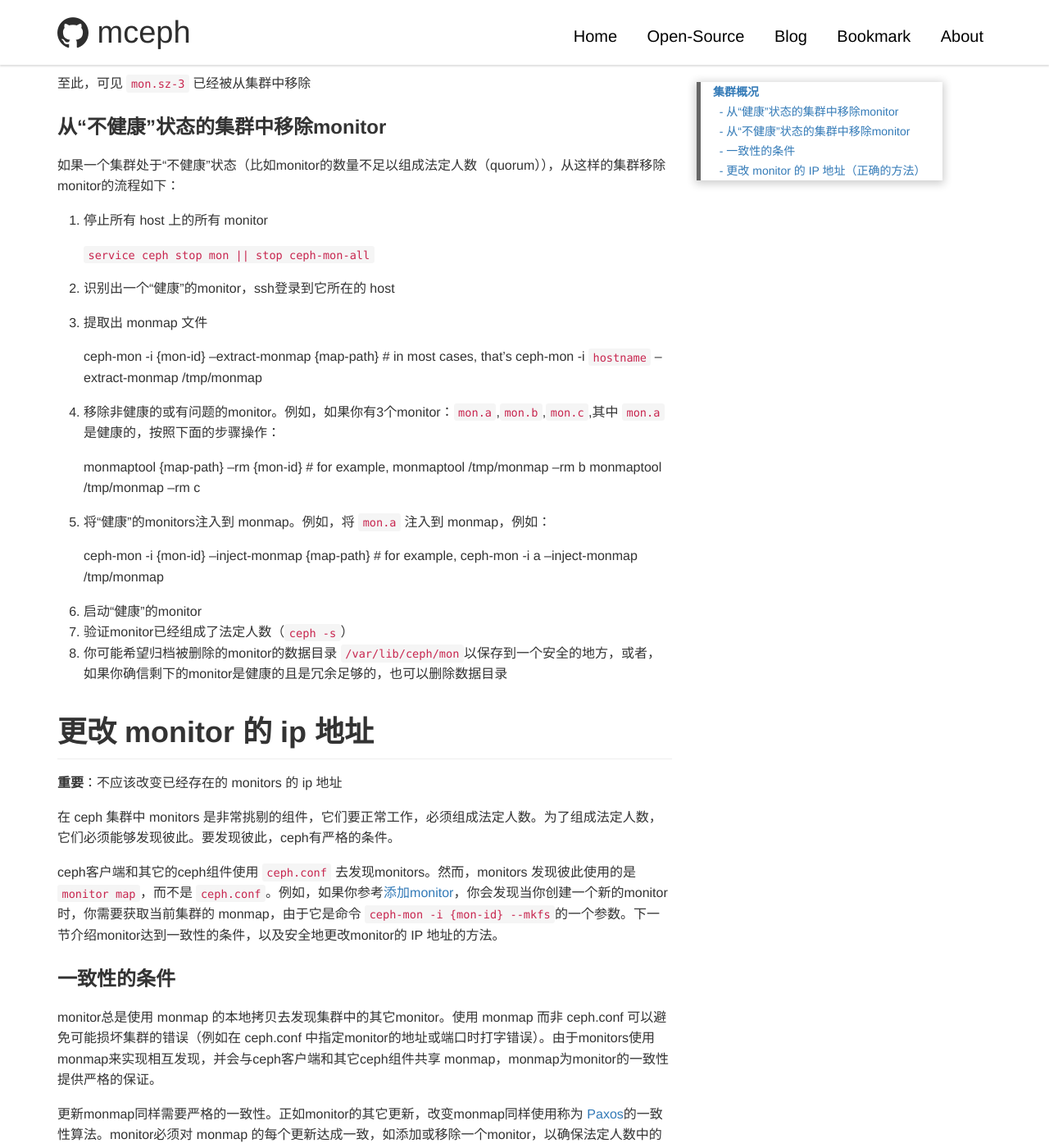
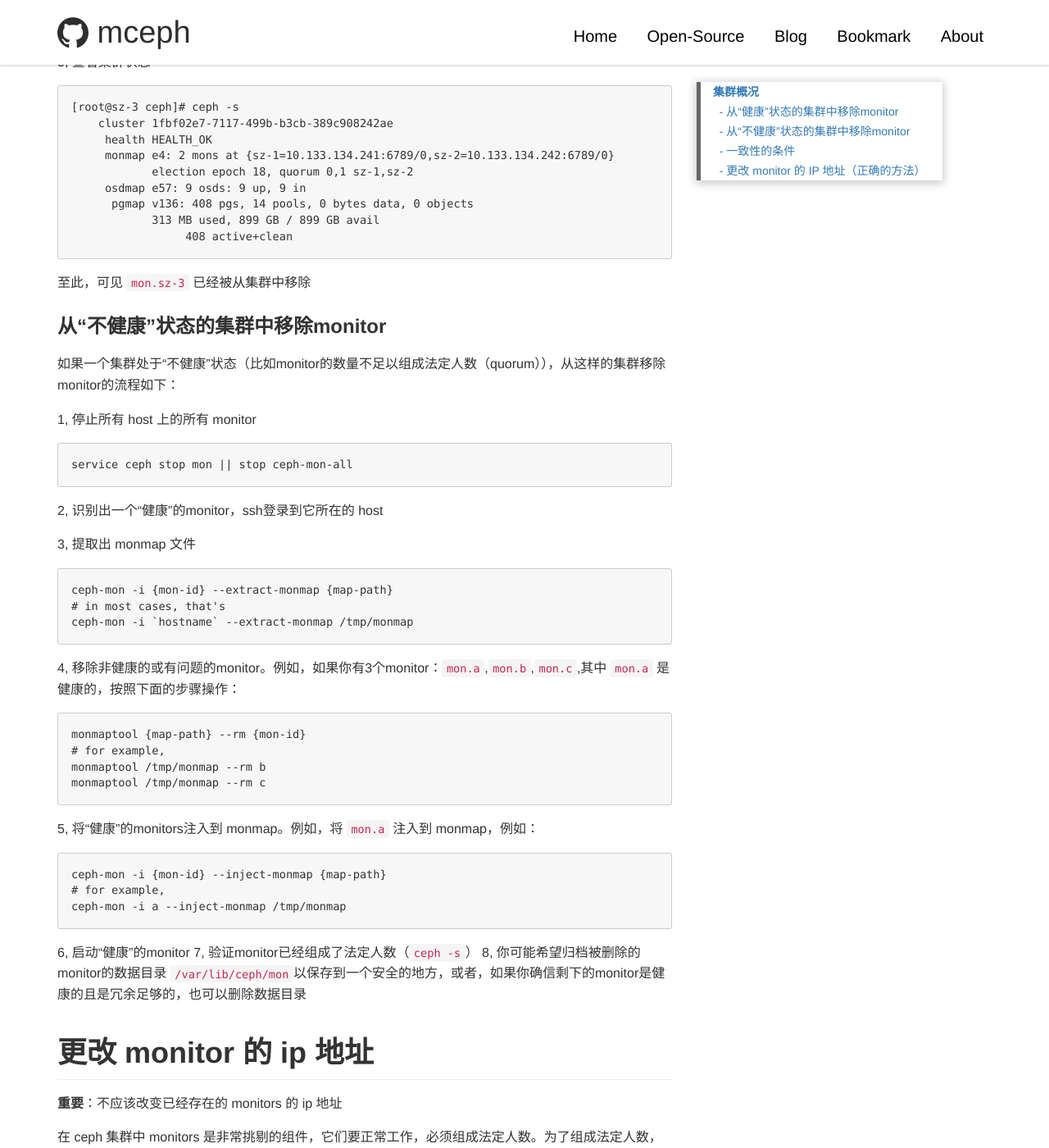
Before and after one commit to mceph/mceph.github.io, a Jekyll site: the page built from _posts/2017/2017-06-16-Add-or-Remove-Monitors.md, in a window 1280 px wide and 1400 px high, scrolled down 3840 px. Shown: the whole window at 82% size. Built offline with Jekyll 4.4.1, drawn with Linux system fonts in a browser that asks for light colours; comment, search, counter and statistics services are not loaded; some of the changed text lies outside the part shown.

Commit message:
Updates _posts/2017/2017-06-16-Add-or-Remove-Monitors.md
Auto commit by GitBook Editor

```diff
--- a/_posts/2017/2017-06-16-Add-or-Remove-Monitors.md
+++ b/_posts/2017/2017-06-16-Add-or-Remove-Monitors.md
@@ -120,33 +120,37 @@ tags: [ceph,monitor,监控器]
 
 ### 从“健康”状态的集群中移除monitor
 
-1. 停止monitor
+1, 停止monitor
 
-    `[root@sz-3 ceph]# service ceph -a stop mon.sz-3
+
+    [root@sz-3 ceph]# service ceph -a stop mon.sz-3
     === mon.sz-3 ===
     Stopping Ceph mon.sz-3 on sz-3...kill 11884...done111
-    `
-2. 从集群中移除monitor
 
-    `[root@sz-3 ceph]# ceph mon remove sz-3
+
+2, 从集群中移除monitor
+
+
+    [root@sz-3 ceph]# ceph mon remove sz-3
     2017-06-14 17:40:07.570951 7f45db885700  0 -- :/1167820720 >> 10.133.134.243:6789/0 pipe(0x7f45e006e550 sd=4 :0 s=1 pgs=0 cs=0 l=1 c=0x7f45e00632f0).fault
     removed mon.sz-3 at 10.133.134.243:6789/0, there are now 2 monitors
-    `
 
-3. 从 `ceph.conf` 中删除被移除的 monitor 的 `host` 和 IP 地址。主要包括：
 
-    `[global]
+3, 从 `ceph.conf` 中删除被移除的 monitor 的 `host` 和 IP 地址。主要包括：
+
+
+    [global]
     mon_initial_members=
     mon_host=
     [mon.{mon-id}]
     host = {mon-id}
-    addr = {ip:port}`
+    addr = {ip:port}
 
 
 
-4. 归档备份或删除被移除的 monitor 的数据目录 `/var/lib/ceph/mon/ceph-{mon-id}`
+4, 归档备份或删除被移除的 monitor 的数据目录 `/var/lib/ceph/mon/ceph-{mon-id}`
 
-3. 查看集群状态
+5, 查看集群状态
 
 
     [root@sz-3 ceph]# ceph -s
@@ -168,20 +172,20 @@ tags: [ceph,monitor,监控器]
 
 如果一个集群处于“不健康”状态（比如monitor的数量不足以组成法定人数（quorum）），从这样的集群移除monitor的流程如下：
 
-1. 停止所有 host 上的所有 monitor
+1, 停止所有 host 上的所有 monitor
 
-    `service ceph stop mon || stop ceph-mon-all`
+    service ceph stop mon || stop ceph-mon-all
 
-2. 识别出一个“健康”的monitor，ssh登录到它所在的 host
+2, 识别出一个“健康”的monitor，ssh登录到它所在的 host
 
-3. 提取出 monmap 文件
+3, 提取出 monmap 文件
 
 
     ceph-mon -i {mon-id} --extract-monmap {map-path}
     # in most cases, that's
     ceph-mon -i `hostname` --extract-monmap /tmp/monmap
 
-4. 移除非健康的或有问题的monitor。例如，如果你有3个monitor：`mon.a`,`mon.b`,`mon.c`,其中 `mon.a` 是健康的，按照下面的步骤操作：
+4, 移除非健康的或有问题的monitor。例如，如果你有3个monitor：`mon.a`,`mon.b`,`mon.c`,其中 `mon.a` 是健康的，按照下面的步骤操作：
 
 
     monmaptool {map-path} --rm {mon-id}
@@ -189,16 +193,16 @@ tags: [ceph,monitor,监控器]
     monmaptool /tmp/monmap --rm b
     monmaptool /tmp/monmap --rm c
 
-5. 将“健康”的monitors注入到 monmap。例如，将 `mon.a` 注入到 monmap，例如：
+5, 将“健康”的monitors注入到 monmap。例如，将 `mon.a` 注入到 monmap，例如：
 
 
     ceph-mon -i {mon-id} --inject-monmap {map-path}
     # for example,
     ceph-mon -i a --inject-monmap /tmp/monmap
 
-6. 启动“健康”的monitor
-7. 验证monitor已经组成了法定人数（`ceph -s`）
-8. 你可能希望归档被删除的monitor的数据目录 `/var/lib/ceph/mon`以保存到一个安全的地方，或者，如果你确信剩下的monitor是健康的且是冗余足够的，也可以删除数据目录
+6, 启动“健康”的monitor
+7, 验证monitor已经组成了法定人数（`ceph -s`）
+8, 你可能希望归档被删除的monitor的数据目录 `/var/lib/ceph/mon`以保存到一个安全的地方，或者，如果你确信剩下的monitor是健康的且是冗余足够的，也可以删除数据目录
 
 
 # 更改 monitor 的 ip 地址
```
